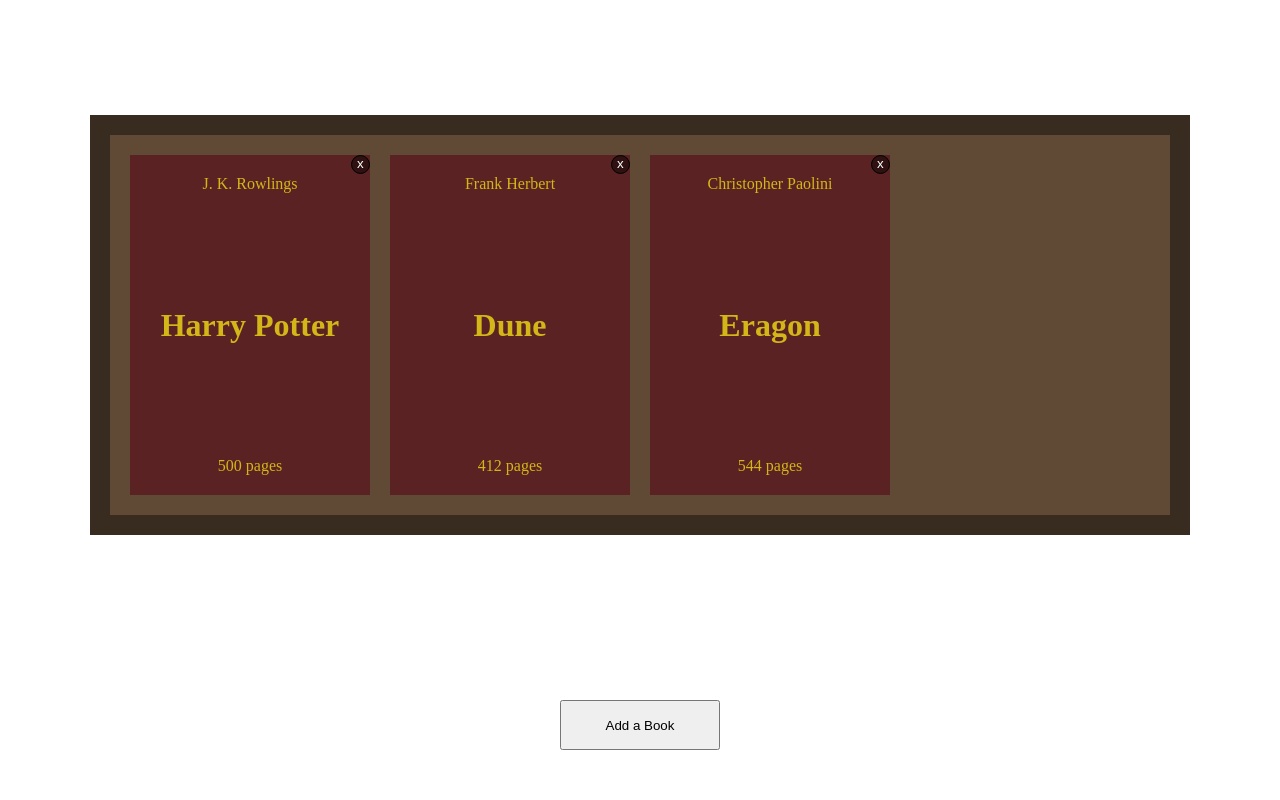
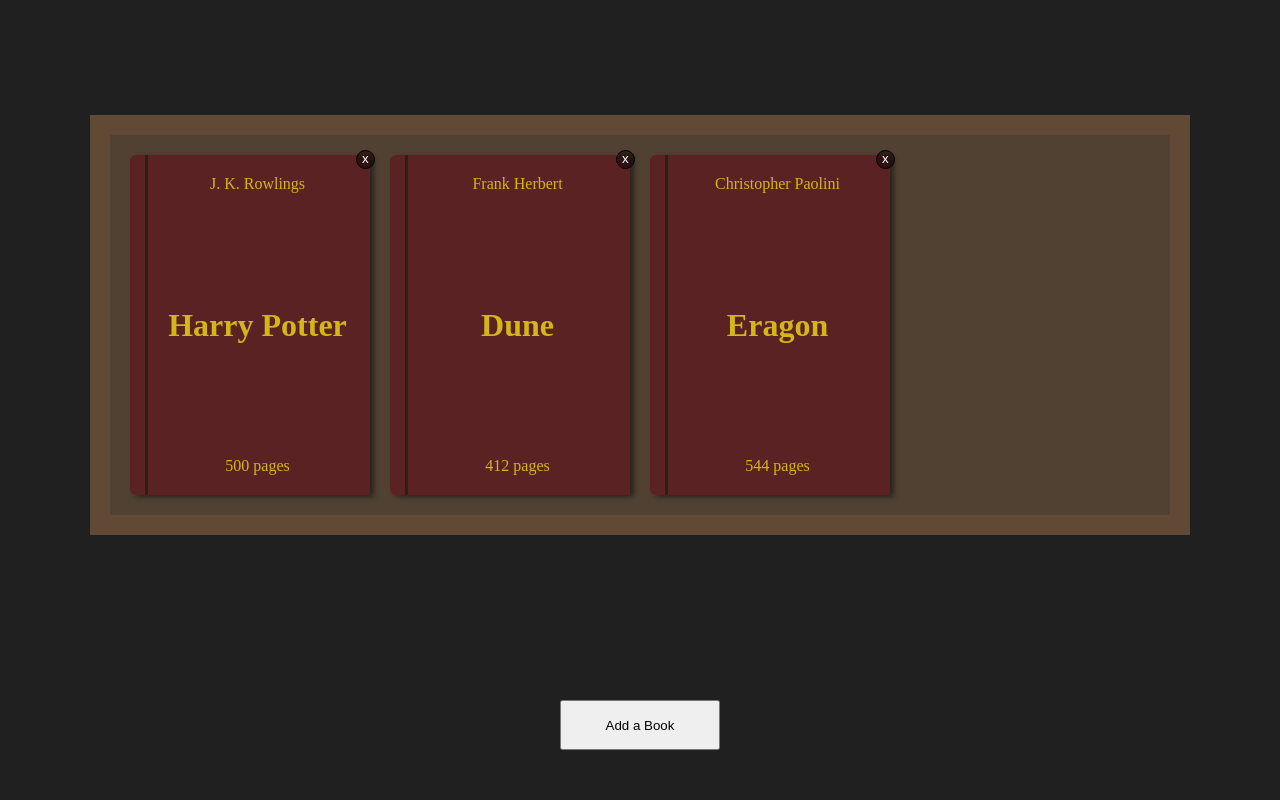
Before and after one commit to vasivuk/library-app, a PHP site: page / in a window 1280 px wide. Run offline with PHP 8.4, Linux system fonts and the light colour scheme.

Commit message:
Book styling

```diff
--- a/style.css
+++ b/style.css
@@ -8,30 +8,32 @@
     grid-template-columns: 1fr;
     grid-template-rows: 1fr auto;
     height: 100vh;
+    background-color: rgb(32, 32, 32);
 }
 
 .card-container {
-    background-color: #614a35;
-    border: 20px solid #382c21;
+    background-color: #504133;
+    border: 20px solid #614a35;
     width: min(1020px, 90vw);
     grid-row: 1;
     grid-column: 1;
     align-self: center;
     justify-self: center;
-    /* display: grid;
-    grid-template-columns: repeat(auto-fit, minmax(200px, 1fr)); */
-    display: flex;
+    display: grid;
+    grid-template-columns: repeat(auto-fit, 240px);
+
+    /* display: flex;
     align-items: center;
     justify-content: left;
-    flex-wrap: wrap;
+    flex-wrap: wrap; */
     gap: 20px;
     padding: 20px;
 }
 
 .card {
-    height: 300px;
-    width: 200px;
-    background-color: rgb(90, 34, 34);
+    height: 340px;
+    width: 240px;
+    background-color: #5a2222;
     color: rgb(211, 183, 25);
     display: flex;
     flex-direction: column;
@@ -39,13 +41,36 @@
     align-items: center;
     padding: 20px;
 
+    box-shadow: rgba(0, 0, 0, 0.459) 4px 2px 5px;
+    border-left: 15px solid #5a2222;
+    border-top-left-radius: 6px;
+    border-bottom-left-radius: 6px;
+    box-sizing: border-box;
+
     position: relative;
+}
+
+.card h1 {
+    text-align: center;
+}
+
+.card::after {
+    content: '';
+    display: block;
+    width: 3px;
+    height: 100%;
+    background-color: #2c200f;
+    position: absolute;
+    top: 0;
+    left: 0;
 }
 
 .remove-btn {
     position: absolute;
     right: 0;
     top: 0;
+    margin-top: -5px;
+    margin-right: -5px;
     border: 1px solid black;
     display: flex;
     place-content: center;
```
